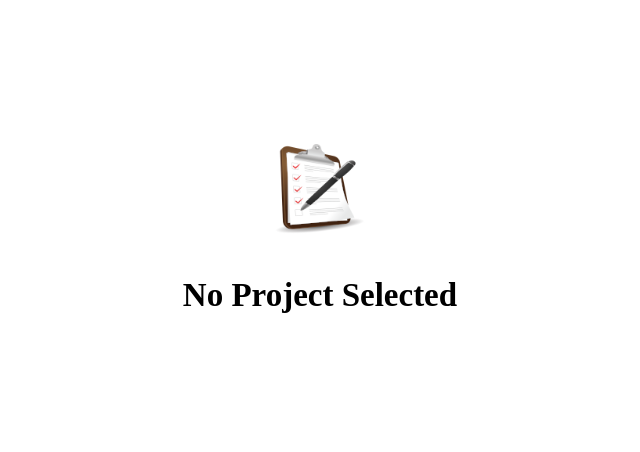
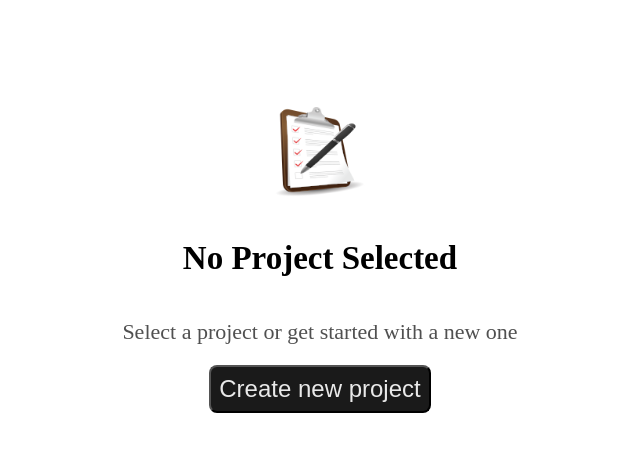
Before and after one commit to worldOfVerdure/managementApp, a React (Vite) app: page / in a window 1280 px wide. Shown: the top 452 px of the page, without its empty margins (320-960 px from the left). Built offline with nearby package versions, Linux system fonts and the light colour scheme.

Commit message:
Add reuseable btn and complete main project page

```diff
--- a/src/App.jsx
+++ b/src/App.jsx
@@ -1,6 +1,6 @@
 import AddProject from "./components/MainProject/AddProject.jsx";
 import { createGlobalStyle } from "styled-components";
-import SideBar from "./components/sideBar/SideBar.jsx";
+import SideBar from "./components/SideBar/SideBar.jsx";
 import { useState } from "react";
 
 export default function App() {
--- a/src/components/MainProject/AddProject.jsx
+++ b/src/components/MainProject/AddProject.jsx
@@ -1,4 +1,5 @@
 import ClipboardImg from "./ClipbosrdImg.jsx";
+import ReuseableAddProjectBtn from "../ReuseableComponents/ReuseableAddProjectBtn.jsx";
 import { styled } from "styled-components";
 
 export default function AddProject () {
@@ -6,6 +7,8 @@ export default function AddProject () {
     <MainPage>
       <ClipboardImg />
       <h1>No Project Selected</h1>
+      <p>Select a project or get started with a new one</p>
+      <ReuseableAddProjectBtn btnColor="#1A1A1A">Create new project</ReuseableAddProjectBtn>
     </MainPage>
   );
 }
@@ -15,11 +18,19 @@ const MainPage = styled.main`
   display: flex;
   flex-direction: column;
   gap: 2rem;
-  height: 60vh;
+  height: 65vh;
   justify-content: center;
   width: 100%;
 
   & h1 {
     font-size: clamp(2.3rem, calc(2rem + 1.5vw), 3.3rem);
   }
+
+  & p {
+    color:rgb(80, 80, 80);
+    font-size: clamp(1.6rem, calc(1.5rem + 1vw), 2.2rem);
+    font-weight: 300;
+    margin: 0;
+    text-align: center;
+  }
 `;
--- /dev/null
+++ b/src/components/ReuseableComponents/ReuseableAddProjectBtn.jsx
@@ -0,0 +1,24 @@
+import { styled } from "styled-components";
+
+export default function ReuseableAddProjectBtn ({ btnColor, children }) {
+  return (
+    <ReuseableAddBtn
+      $btnColor={btnColor}
+      type="button"
+    >
+      {children}
+    </ReuseableAddBtn>
+  );
+}
+
+const ReuseableAddBtn = styled.button`
+  align-items: center;
+  background-color: ${props => props.$btnColor};
+  border-radius: .8rem;
+  color: rgb(233, 233, 233);
+  display: flex;
+  font-size: clamp(1.6rem, calc(1.4rem + 1.3vw), 2.4rem);
+  justify: center;
+  padding: .8rem;
+  width: fit-content;
+`;
--- a/src/components/sideBar/SidebarProjects.jsx
+++ b/src/components/sideBar/SidebarProjects.jsx
@@ -1,3 +1,4 @@
+import ReuseableAddProjectBtn from "../ReuseableComponents/ReuseableAddProjectBtn.jsx";
 import { styled } from "styled-components";
 
 export default function Projects ({ toggled }) {
@@ -5,24 +6,12 @@ export default function Projects ({ toggled }) {
     <ProjectContainer $toggleProjectContainer={toggled}>
       <ProjectContentContainer>
         <h2>Your Projects</h2>
-        <AddProjectBtn>+ Add Project</AddProjectBtn>
+        <ReuseableAddProjectBtn btnColor="rgb(65, 60, 60)" >+ Add Project</ReuseableAddProjectBtn>
         {/* Add included projects here */}
       </ProjectContentContainer>
     </ProjectContainer>
   );
 }
-
-const AddProjectBtn = styled.button`
-  align-items: center;
-  background-color:rgb(65, 60, 60);
-  border-radius: .8rem;
-  color:rgb(233, 233, 233);
-  display: flex;
-  font-size: clamp(1.6rem, calc(1.4rem + 1.3vw), 2.4rem);
-  justify: center;
-  padding: .8rem;
-  width: fit-content;
-`;
 
 const ProjectContainer = styled.div`
   background-color: #1A1A1A;
```
